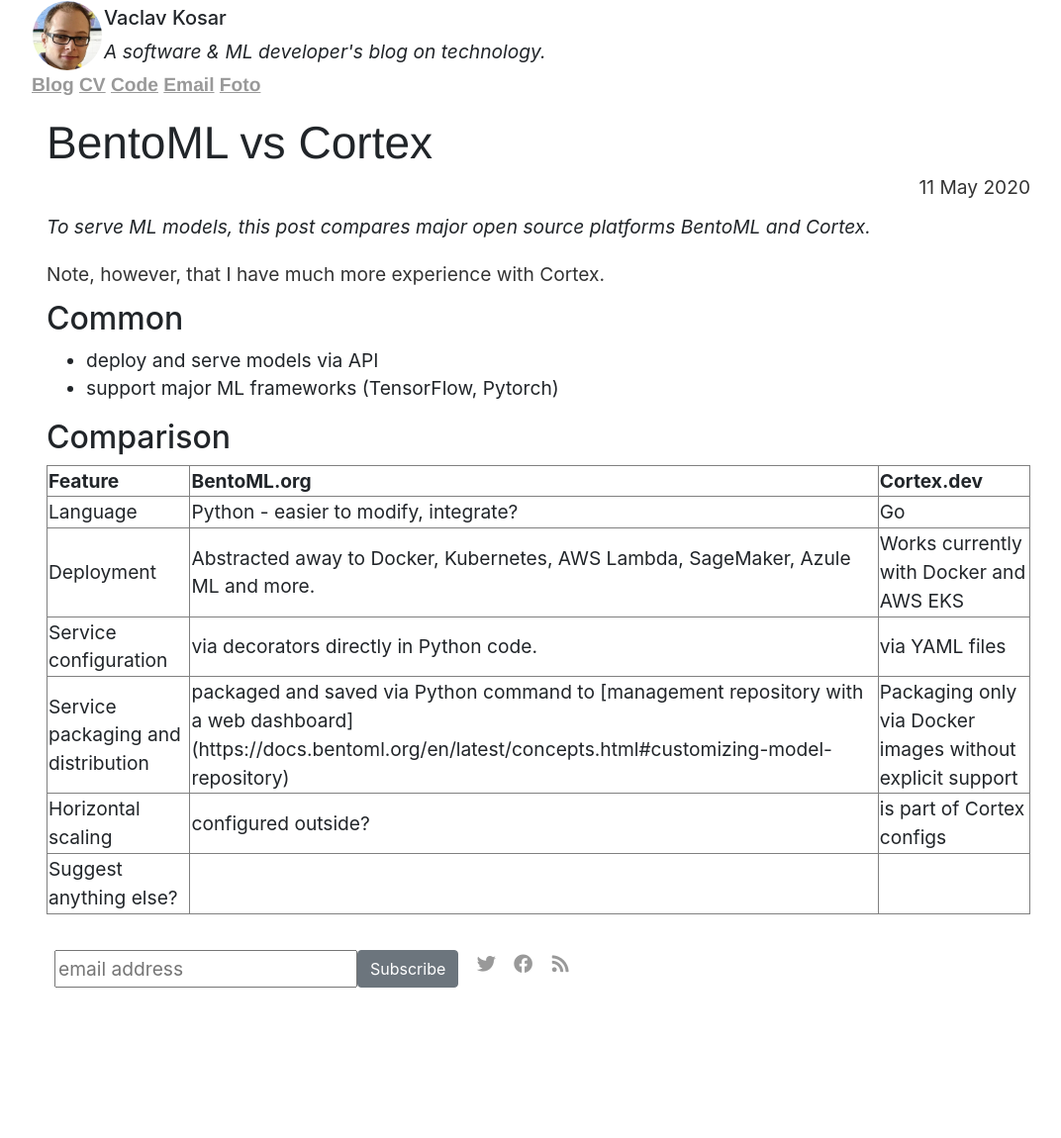
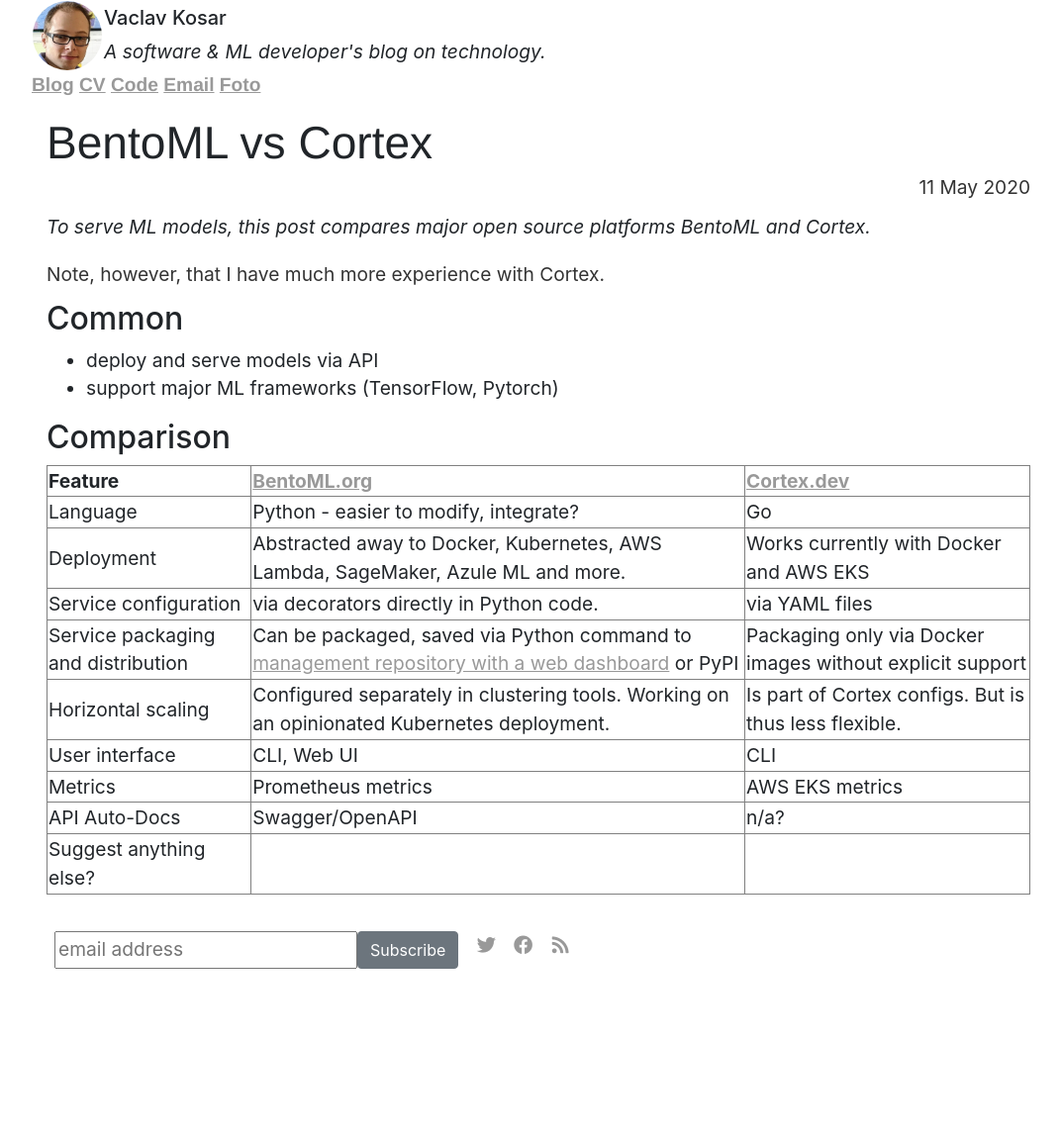
Before and after one commit to vackosar/vackosar.github.io, a Jekyll site: the page built from _posts/2020-05-11-BentoML-vs-Cortex.md, in a window 1280 px wide. Shown: the whole page at 99% size, without its empty margins (96-1168 px from the left). Built offline with Jekyll 4.4.1, drawn with Linux system fonts in a browser that asks for light colours; nearby versions of some CDN libraries; library files that are not in the unit come from our copies; comment, search, counter and statistics services are not loaded.

Commit message:
cortex vs bentoml

```diff
--- a/_posts/2020-05-11-BentoML-vs-Cortex.md
+++ b/_posts/2020-05-11-BentoML-vs-Cortex.md
@@ -20,10 +20,10 @@
             Feature
         </th>
         <th scope="col">
-            BentoML.org
+            <a href="https://www.bentoml.org">BentoML.org</a>
         </th>
         <th scope="col">
-            Cortex.dev
+            <a href="https://www.cortex.dev/">Cortex.dev</a>
         </th>
     </tr>
 </thead>
@@ -45,13 +45,28 @@
     </tr>
     <tr>
         <td>Service packaging and distribution</td>
-        <td>packaged and saved via Python command to [management repository with a web dashboard](https://docs.bentoml.org/en/latest/concepts.html#customizing-model-repository)</td>
+        <td>Can be packaged, saved via Python command to <a href="https://docs.bentoml.org/en/latest/concepts.html#customizing-model-repository">management repository with a web dashboard</a> or PyPI</td>
         <td>Packaging only via Docker images without explicit support</td>
     </tr>
     <tr>
         <td>Horizontal scaling</td>
-        <td>configured outside?</td>
-        <td>is part of Cortex configs</td>
+        <td>Configured separately in clustering tools. Working on an opinionated Kubernetes deployment.</td>
+        <td>Is part of Cortex configs. But is thus less flexible.</td>
+    </tr>
+    <tr>
+        <td>User interface</td>
+        <td>CLI, Web UI</td>
+        <td>CLI</td>
+    </tr>
+    <tr>
+        <td>Metrics</td>
+        <td>Prometheus metrics</td>
+        <td>AWS EKS metrics</td>
+    </tr>
+    <tr>
+        <td>API Auto-Docs</td>
+        <td>Swagger/OpenAPI</td>
+        <td>n/a?</td>
     </tr>
     <tr>
         <td>Suggest anything else?</td>
```
